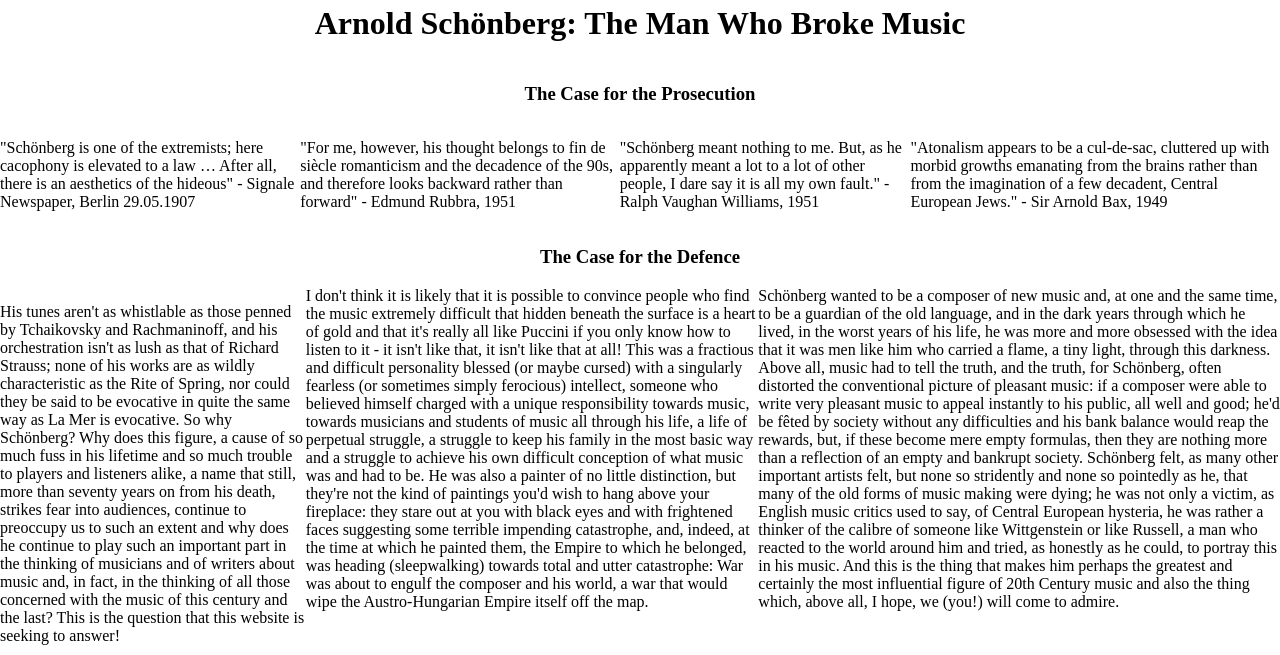
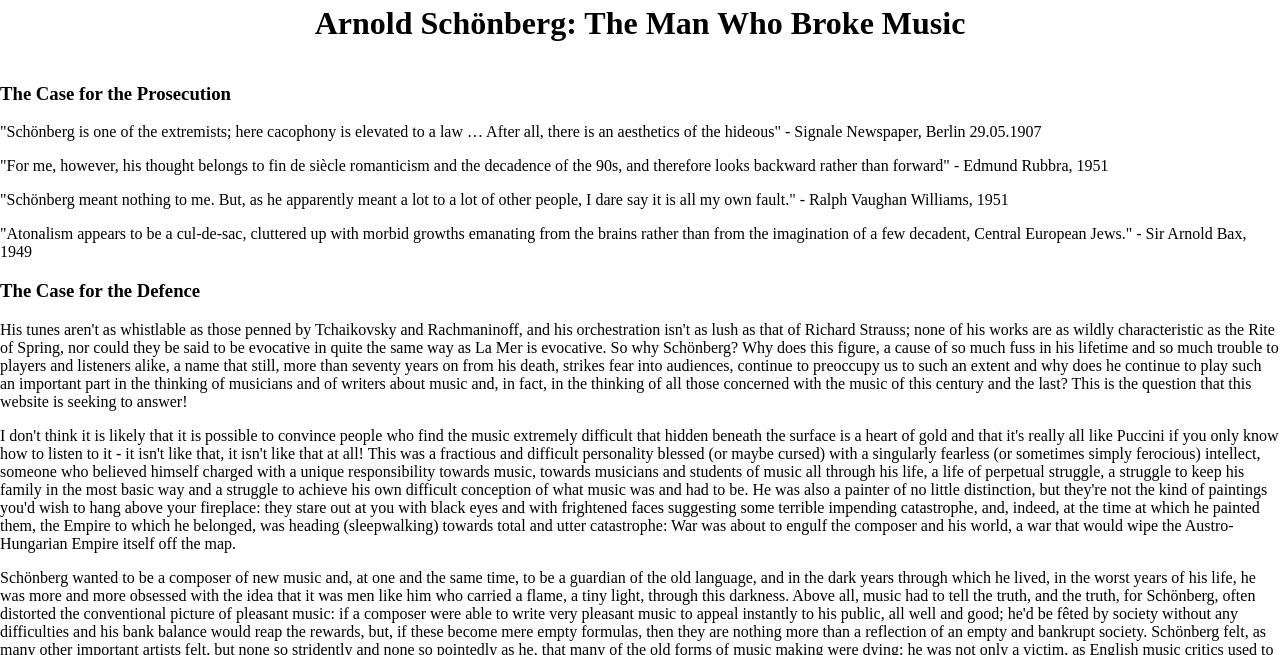
Before and after one commit to Faustus-in-Berlin/website, a plain HTML site: page index.html in a window 1280 px wide. Shown: the part 726-1381 px from the top of the page. Drawn offline with Linux system fonts and the light colour scheme.

Commit message:
Update index.html

```diff
--- a/index.html
+++ b/index.html
@@ -17,19 +17,19 @@
 <div class="center">
     <h1><b>Arnold Schönberg: The Man Who Broke Music</b></h1>
 </div>
-<div class="center">
+<div>
     <h3>The Case for the Prosecution</h3>
 </div>
-<div class="center">
+<div>
     <p>"Schönberg is one of the extremists; here cacophony is elevated to a law … After all, there is an aesthetics of the hideous" - Signale Newspaper, Berlin 29.05.1907</p>
     <p>"For me, however, his thought belongs to fin de siècle romanticism and the decadence of the 90s, and therefore looks backward rather than forward" - Edmund Rubbra, 1951</p>
     <p>"Schönberg meant nothing to me. But, as he apparently meant a lot to a lot of other people, I dare say it is all my own fault." - Ralph Vaughan Williams, 1951</p>
     <p>"Atonalism appears to be a cul-de-sac, cluttered up with morbid growths emanating from the brains rather than from the imagination of a few decadent, Central European Jews." - Sir Arnold Bax, 1949</p>
 </div>
-<div class="center">
+<div>
     <h3>The Case for the Defence</h3>
 </div>
-<div class="center">
+<div class>
     <p>His tunes aren't as whistlable as those penned by Tchaikovsky and Rachmaninoff, and his orchestration isn't as lush as that of Richard Strauss; none of his works are as wildly characteristic as the Rite of Spring, nor could they be said to be evocative in quite the same way as La Mer is evocative. So why Schönberg? Why does this figure, a cause of so much fuss in his lifetime and so much trouble to players and listeners alike, a name that still, more than seventy years on from his death, strikes fear into audiences, continue to preoccupy us to such an extent and why does he continue to play such an important part in the thinking of musicians and of writers about music and, in fact, in the thinking of all those concerned with the music of this century and the last? This is the question that this website is seeking to answer!</p>
     I don't think it is likely that it is possible to convince people who find the music extremely difficult that hidden beneath the surface is a heart of gold and that it's really all like Puccini if you only know how to listen to it - it isn't like that, it isn't like that at all! This was a fractious and difficult personality blessed (or maybe cursed) with a singularly fearless (or sometimes simply ferocious) intellect, someone who believed himself charged with a unique responsibility towards music, towards musicians and students of music all through his life, a life of perpetual struggle, a struggle to keep his family in the most basic way and a struggle to achieve his own difficult conception of what music was and had to be. He was also a painter of no little distinction, but they're not the kind of paintings you'd wish to hang above your fireplace: they stare out at you with black eyes and with frightened faces suggesting some terrible impending catastrophe, and, indeed, at the time at which he painted them, the Empire to which he belonged, was heading (sleepwalking) towards total and utter catastrophe: War was about to engulf the composer and his world, a war that would wipe the Austro-Hungarian Empire itself off the map.</p>
     Schönberg wanted to be a composer of new music and, at one and the same time, to be a guardian of the old language, and in the dark years through which he lived, in the worst years of his life, he was more and more obsessed with the idea that it was men like him who carried a flame, a tiny light, through this darkness. Above all, music had to tell the truth, and the truth, for Schönberg, often distorted the conventional picture of pleasant music: if a composer were able to write very pleasant music to appeal instantly to his public, all well and good; he'd be fêted by society without any difficulties and his bank balance would reap the rewards, but, if these become mere empty formulas, then they are nothing more than a reflection of an empty and bankrupt society. Schönberg felt, as many other important artists felt, but none so stridently and none so pointedly as he, that many of the old forms of music making were dying; he was not only a victim, as English music critics used to say, of Central European hysteria, he was rather a thinker of the calibre of someone like Wittgenstein or like Russell, a man who reacted to the world around him and tried, as honestly as he could, to portray this in his music. And this is the thing that makes him perhaps the greatest and certainly the most influential figure of 20th Century music and also the thing which, above all, I hope, we (you!) will come to admire.</p>
```
